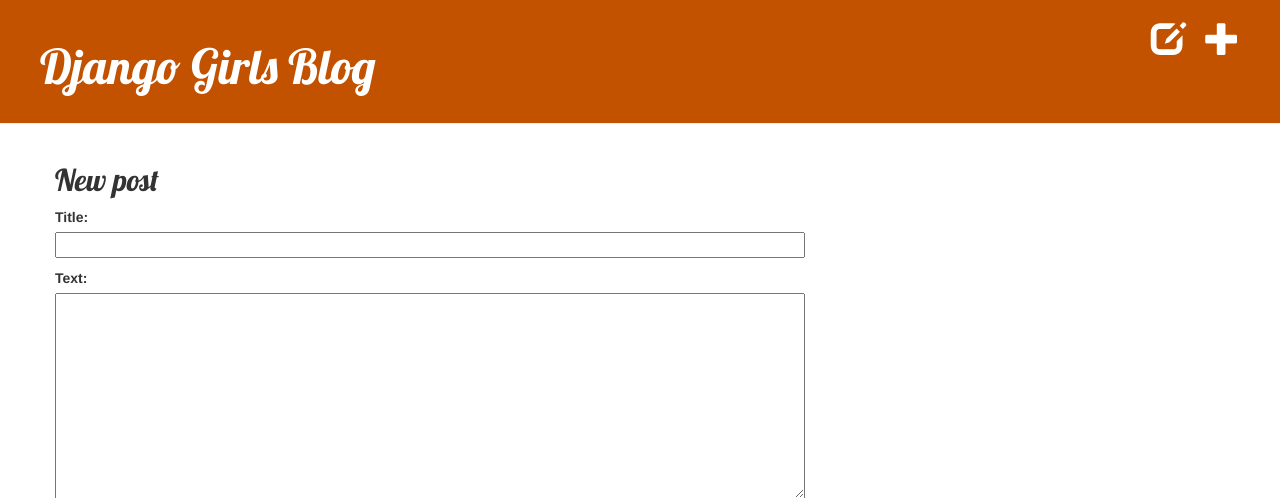
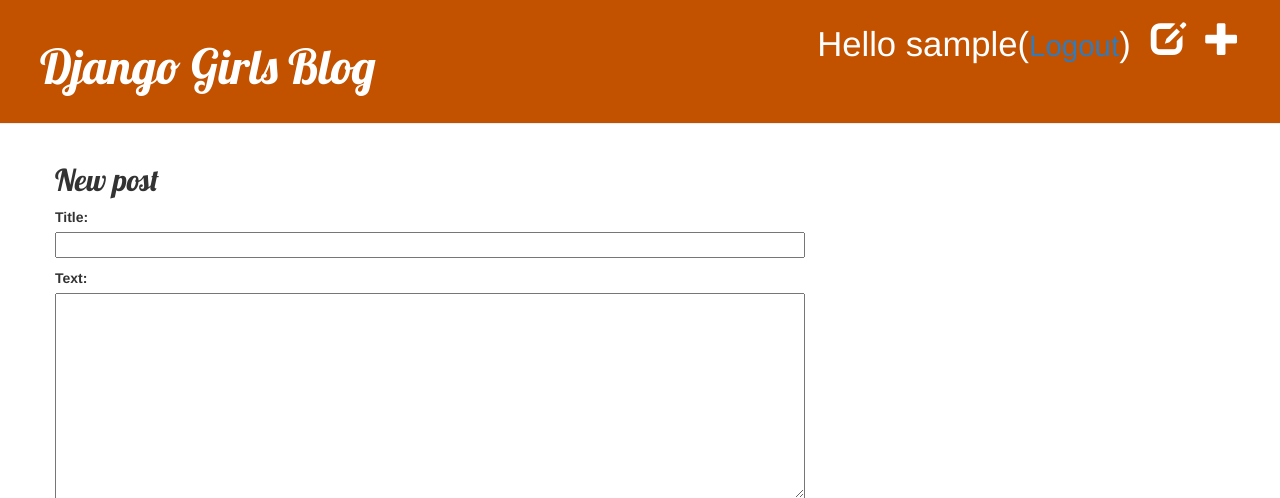
Before and after one commit to khinchooo/my-second-blog, a Django app: page /post/new/ in a window 1280 px wide. Shown: the top 498 px of the page. Run offline with Django 3.2, Linux system fonts and the light colour scheme; the visitor is signed in with stand-in values (Sample User, id 1); some libraries are stand-ins or nearby versions.

Commit message:
post_detail とbaseファイルを修理する。

```diff
--- a/blog/templates/blog/base.html
+++ b/blog/templates/blog/base.html
@@ -10,18 +10,19 @@
     <body>
         <div class="page-header">
             {% if user.is_authenticated %}
-                <a href="{% url 'post_new' %}" class="top-menu"><span class="glyphicon glyphicon-plus"></span></a>
-                <a href="{% url 'post_draft_list' %}" class="top-menu"><span class="glyphicon glyphicon-edit"></span></a>
+            <a href="{% url 'post_new' %}" class="top-menu"><span class="glyphicon glyphicon-plus"></span></a>
+            <a href="{% url 'post_draft_list' %}" class="top-menu"><span class="glyphicon glyphicon-edit"></span></a>
+            <p class="top-menu">Hello {{ user.username }}(<small><a href="{% url 'logout' %}">Logout</a></small>)</p>
             {% else %}
-                <a href="{% url 'login' %}" class="top-menu"><span class="glyphicon glyphicon-lock"></span></a>
+            <a href="{% url 'login' %}" class="top-menu"><span class="glyphicon glyphicon-plus"></span></a>
             {% endif %}
             <h1><a href="/">Django Girls Blog</a></h1>
         </div>
         <div class="content container">
             <div class="row">
                 <div class="col-md-8">
-                {% block content %}
-                {% endblock %}
+                  {% block content %}
+                  {% endblock %}
                 </div>
             </div>
         </div>
--- a/blog/templates/blog/post_detail.html
+++ b/blog/templates/blog/post_detail.html
@@ -6,13 +6,13 @@
       <div class="date">
         {{ post.published_date }}
       </div>
-      {% else %}
+    {% else %}
       <a href="{% url 'post_publish' pk=post.pk %}" class="btn btn-default"><span class="glyphicon glyphicon-flag"></span></a>
     {% endif %}
-    <!-- {% if user.is_authenticated %} -->
+    {% if user.is_authenticated %}
     <a href="{% url 'post_edit' pk=post.pk %}" class="btn btn-default"><span class="glyphicon glyphicon-pencil"></span></a>
     <a href="{% url 'post_remove' pk=post.pk %}" class="btn btn-default"><span class="glyphicon glyphicon-remove"></span></a>
-    <!-- {% endif %} -->
+    {% endif %}
     <h2>{{post.title}}</h2>
     <p>{{ post.text|linebreaksbr }}</p>
     <a href="/" class="btn btn-default">ホームページ</a>
```
